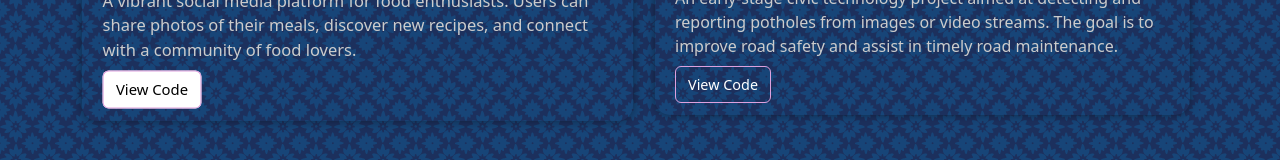
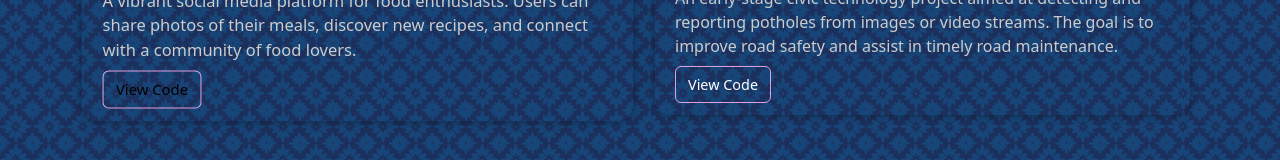
Before and after one commit to kireeti-ai/Portfolio, a React (Vite) app: page / in a window 1280 px wide. In both pictures the pointer is over the link 158 px from the left and 2024 px from the top of the page. Shown: the part 1940-2100 px from the top of the page. Built offline with nearby package versions, Linux system fonts and the light colour scheme.

Commit message:
few changes

```diff
--- a/src/components/About.css
+++ b/src/components/About.css
@@ -1,3 +1,4 @@
+
 .about {
 
   padding: 80px 20px;
--- a/src/components/Hero.css
+++ b/src/components/Hero.css
@@ -1,4 +1,10 @@
+:root {
+  --bg-color: #121212;
 
+
+  --accent-color: #03dac6;
+
+}
 .hero {
 
   color:  #ffffff;
--- a/src/components/Project.css
+++ b/src/components/Project.css
@@ -68,7 +68,7 @@
 }
 
 .project-links a:hover {
-  background-color: white;
+  background-color: wh;
   color: #000;
 }
 @media (max-width: 768px) {
--- a/src/components/Skill.css
+++ b/src/components/Skill.css
@@ -32,7 +32,7 @@
 }
 
 .skill-item:hover {
-  background-color:white;
+  background-color:wh;
   color: #000;
   transform: scale(1.05);
 }
```
